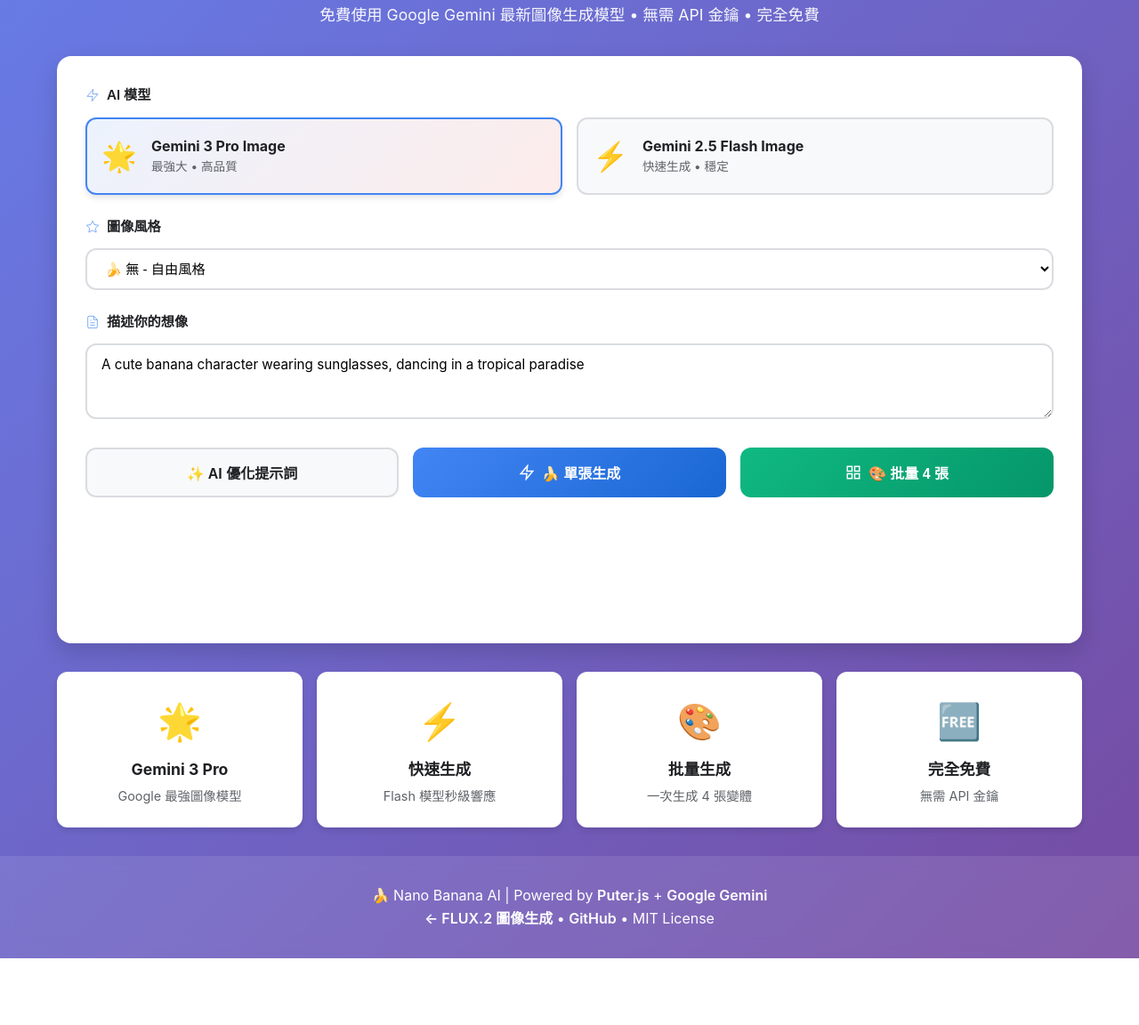
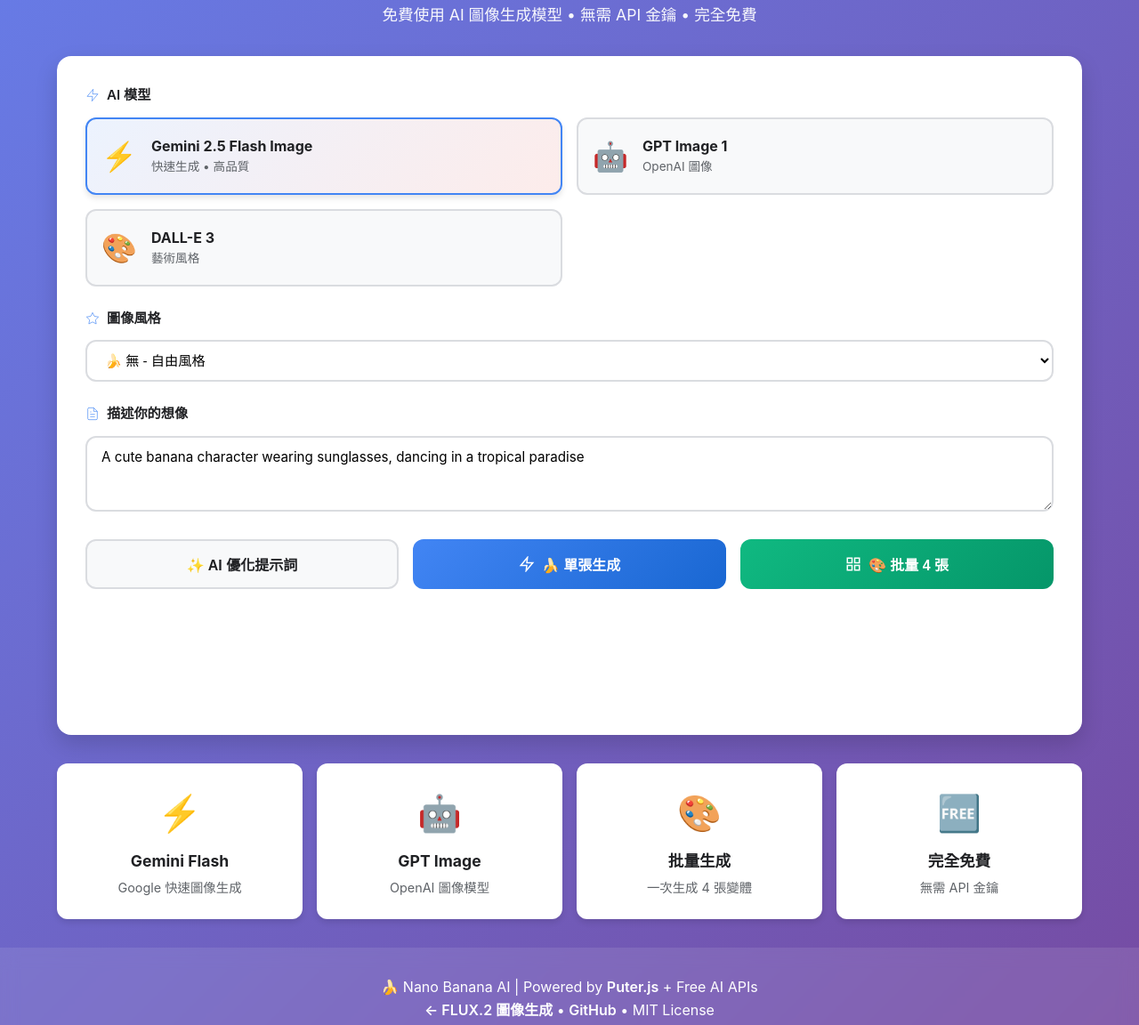
Before and after one commit to kinai9661/Puter, a website: page public/nano-banana.html in a window 1280 px wide. Shown: the part 184-1336 px from the top of the page at 89% size. Before the commit the page ends 1261 px from the top, so only its background shows below. Drawn offline with Linux system fonts and the light colour scheme.

Commit message:
更新 HTML 模型選項為官方支持的模型

```diff
--- a/public/nano-banana.html
+++ b/public/nano-banana.html
@@ -61,7 +61,7 @@
             <div class="container">
                 <div class="hero">
                     <h2>🎨 香蕉動力，無限創意</h2>
-                    <p>免費使用 Google Gemini 最新圖像生成模型 • 無需 API 金鑰 • 完全免費</p>
+                    <p>免費使用 AI 圖像生成模型 • 無需 API 金鑰 • 完全免費</p>
                 </div>
 
                 <div class="card">
@@ -74,22 +74,32 @@
                         </label>
                         <div class="model-selector">
                             <label class="model-option">
-                                <input type="radio" name="model" value="google/gemini-3-pro-image" checked>
+                                <input type="radio" name="model" value="gemini-2.5-flash-image-preview" checked>
                                 <div class="model-card">
-                                    <div class="model-icon">🌟</div>
+                                    <div class="model-icon">⚡</div>
                                     <div class="model-info">
-                                        <div class="model-name">Gemini 3 Pro Image</div>
-                                        <div class="model-desc">最強大 • 高品質</div>
+                                        <div class="model-name">Gemini 2.5 Flash Image</div>
+                                        <div class="model-desc">快速生成 • 高品質</div>
                                     </div>
                                 </div>
                             </label>
                             <label class="model-option">
-                                <input type="radio" name="model" value="gemini-2.5-flash-image-preview">
+                                <input type="radio" name="model" value="gpt-image-1">
                                 <div class="model-card">
-                                    <div class="model-icon">⚡</div>
+                                    <div class="model-icon">🤖</div>
                                     <div class="model-info">
-                                        <div class="model-name">Gemini 2.5 Flash Image</div>
-                                        <div class="model-desc">快速生成 • 穩定</div>
+                                        <div class="model-name">GPT Image 1</div>
+                                        <div class="model-desc">OpenAI 圖像</div>
+                                    </div>
+                                </div>
+                            </label>
+                            <label class="model-option">
+                                <input type="radio" name="model" value="dall-e-3">
+                                <div class="model-card">
+                                    <div class="model-icon">🎨</div>
+                                    <div class="model-info">
+                                        <div class="model-name">DALL-E 3</div>
+                                        <div class="model-desc">藝術風格</div>
                                     </div>
                                 </div>
                             </label>
@@ -157,14 +167,14 @@
 
                 <div class="features">
                     <div class="feature-card">
-                        <div class="feature-icon">🌟</div>
-                        <h3>Gemini 3 Pro</h3>
-                        <p>Google 最強圖像模型</p>
+                        <div class="feature-icon">⚡</div>
+                        <h3>Gemini Flash</h3>
+                        <p>Google 快速圖像生成</p>
                     </div>
                     <div class="feature-card">
-                        <div class="feature-icon">⚡</div>
-                        <h3>快速生成</h3>
-                        <p>Flash 模型秒級響應</p>
+                        <div class="feature-icon">🤖</div>
+                        <h3>GPT Image</h3>
+                        <p>OpenAI 圖像模型</p>
                     </div>
                     <div class="feature-card">
                         <div class="feature-icon">🎨</div>
@@ -470,7 +480,7 @@
     <!-- Footer -->
     <footer class="footer">
         <div class="container">
-            <p>🍌 Nano Banana AI | Powered by <a href="https://puter.com" target="_blank">Puter.js</a> + <a href="https://ai.google.dev/" target="_blank">Google Gemini</a></p>
+            <p>🍌 Nano Banana AI | Powered by <a href="https://puter.com" target="_blank">Puter.js</a> + Free AI APIs</p>
             <p>
                 <a href="index.html">← FLUX.2 圖像生成</a> •
                 <a href="https://github.com/kinai9661/Puter" target="_blank">GitHub</a> •
```
